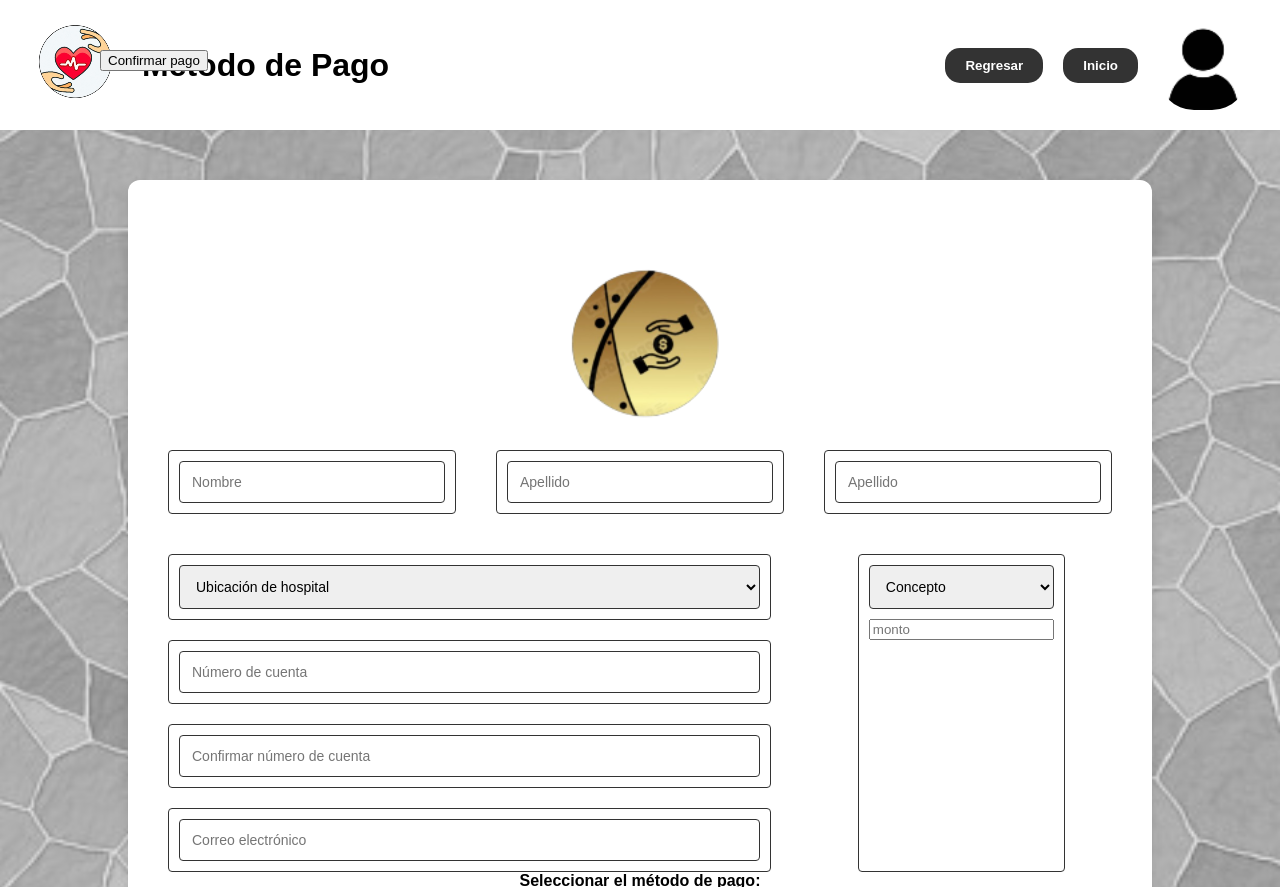
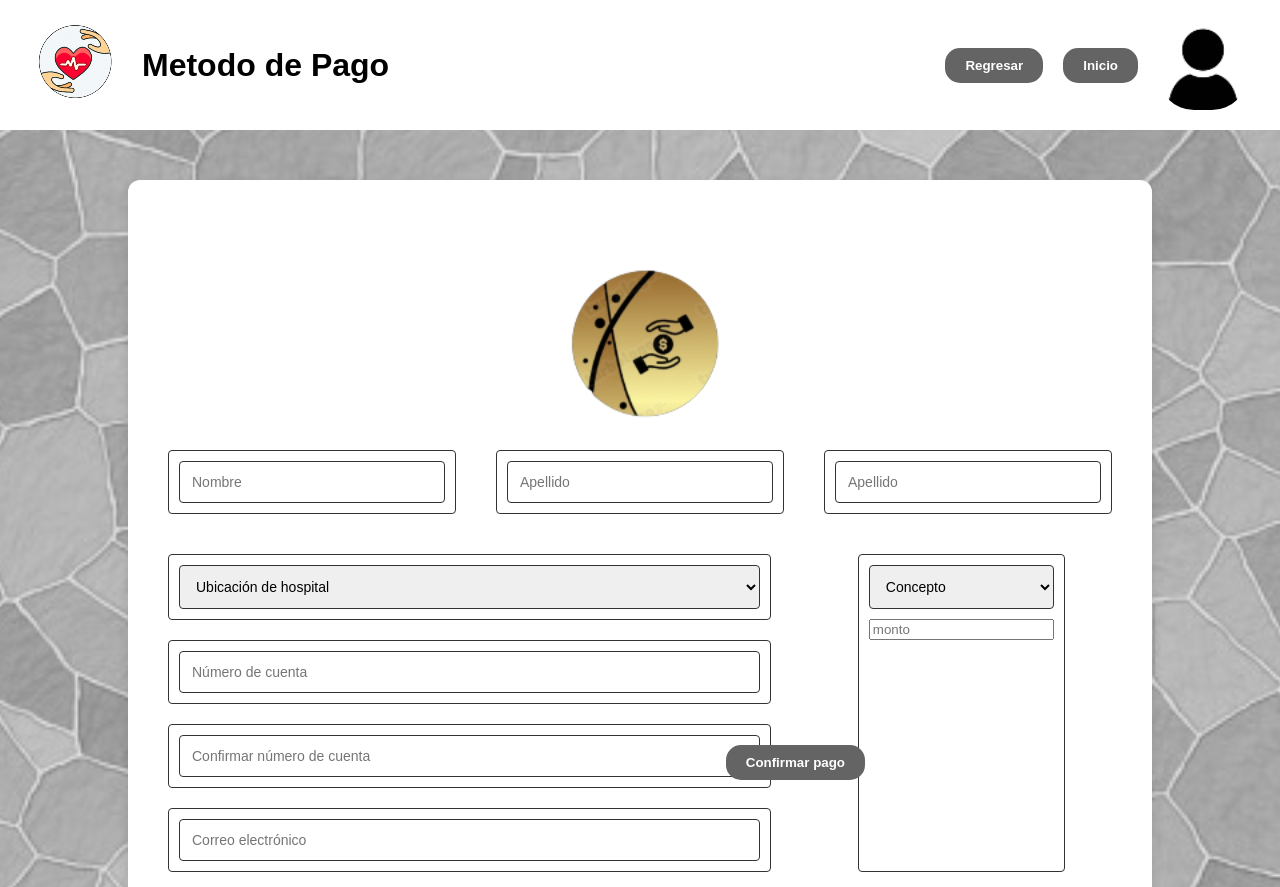
Before and after one commit to Roroma24/Proyecto, a Flask app: page /pago in a window 1280 px wide. Shown: the top 887 px of the page. Run offline with Flask 3, Linux system fonts and the light colour scheme.

Commit message:
Cambios de estilos a metodopago

```diff
--- a/app/static/css/metodopago.css
+++ b/app/static/css/metodopago.css
@@ -149,7 +149,7 @@ body {
 /* Botones dentro del header */
 .header button {
   padding: 10px 20px;
-  background-color: #333;
+  background-color: #656464;
   color: #fff;
   border: none;
   border-radius: 15px;
@@ -286,16 +286,26 @@ select {
   font-size: 16px;
 }
 
-/* Botón de envío al final del formulario */
+/* Estilo para el botón fuera del contenedor */
 .submit-btn {
-  position: absolute;
-  top: 50px;
-  left: 100px;
+  position: absolute; /* Mantenerlo fijo en la pantalla */
+  bottom: 20px;    /* Distancia desde el fondo */
+  right: 415px;     /* Distancia desde el lado derecho */
+  background-color: #656464;
+  color: white;
+  padding: 10px 20px;
+  border: none;
+  border-radius: 15px;
+  font-weight: bold;
+  cursor: pointer;
+  transition: background-color 0.3s ease;
+  z-index: 1000;  /* Asegura que el botón esté por encima de otros elementos */
+  visibility: visible; /* Visible por defecto */
 }
 
-/* Hover para el botón de envío */
+/* Hover para el botón */
 .submit-btn:hover {
-  background-color: #777;
+  background-color: #656464;
 }
 
 .form-group1 {
@@ -313,8 +323,9 @@ select {
 /* Estilo para el label del método de pago */
 .payment-label {
   display: block; /* Asegura que el label ocupe toda la línea */
-  text-align: center; /* Centra el texto del label */
+  text-align: left; /* Alinea el texto del label a la izquierda */
   font-weight: bold; /* Hace el texto más destacado */
+  margin-top: 20px; /* Añade un margen superior para moverlo hacia abajo */
   margin-bottom: 10px; /* Espaciado entre el label y el div */
   font-size: 16px; /* Tamaño de fuente */
 }
@@ -322,10 +333,11 @@ select {
 /* Contenedor para centrar el grupo de métodos de pago */
 #metodo-pago {
   display: flex; /* Flexbox para organizar los elementos */
-  justify-content: center; /* Centra los elementos horizontalmente */
+  justify-content: flex-start; /* Mueve los elementos hacia la izquierda */
   align-items: center; /* Alinea verticalmente los elementos */
   gap: 20px; /* Espaciado entre las imágenes */
   margin-top: 20px;
+  margin-left: 20px; /* Opcional: Añade margen desde el lado izquierdo si es necesario */
 }
 
 /* Estilo para las imágenes de los métodos de pago */
@@ -346,11 +358,3 @@ select {
   background-image: url("imagen/logo.png");
   border-radius: 40%; /* NO es completamente circular, es más un óvalo redondeado */
 }
-
-/* Contenedor para alinear el botón a la derecha */
-.button-container {
-  position: relative; /* El botón absoluto se moverá respecto a este contenedor */
-  width: 300px;
-  height: 200px;
-  background-color: lightgray;
-}
```
